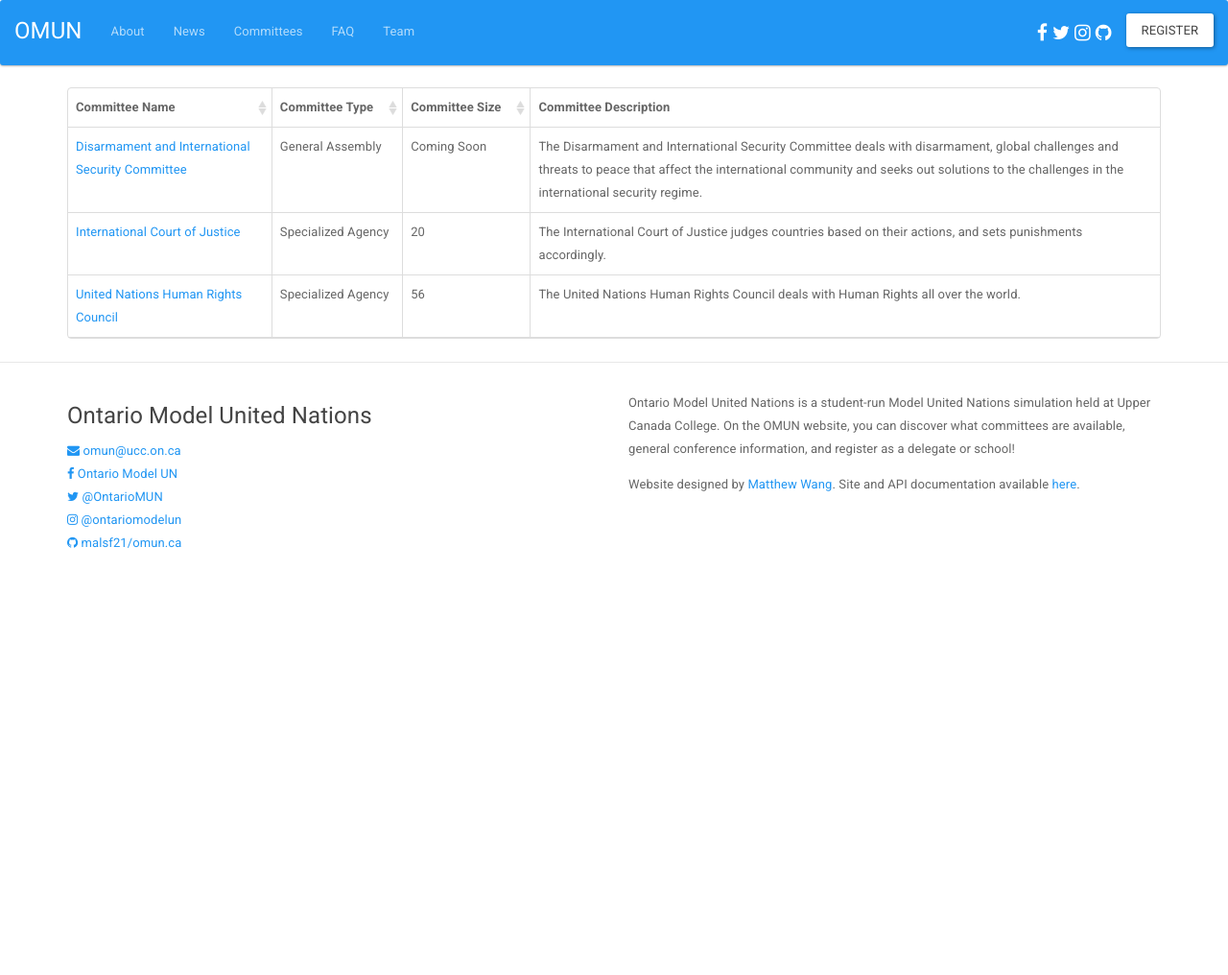
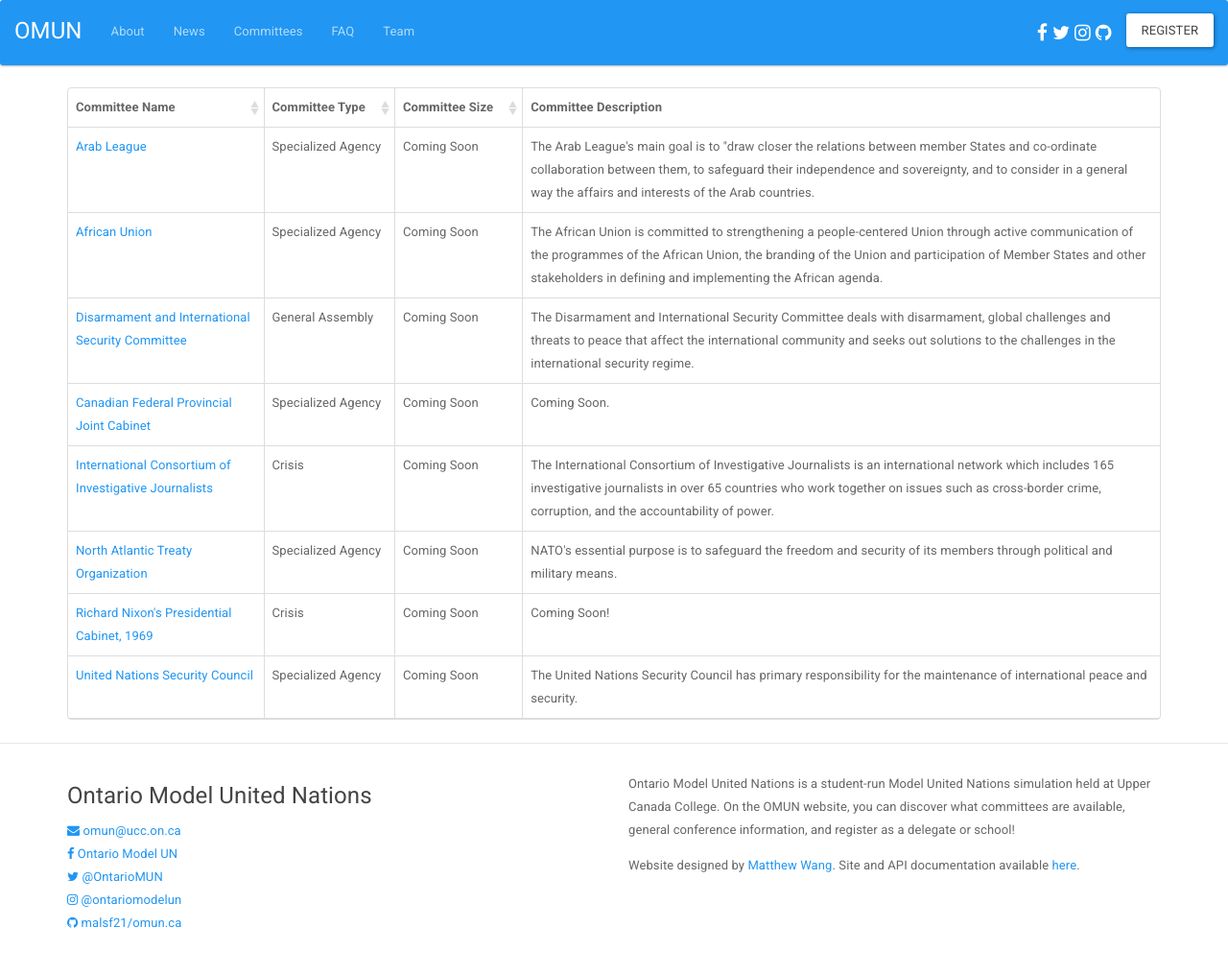
Before and after one commit to malsf21/omun.ca, a Jekyll site: the page built from _committees/index.html, in a window 1280 px wide. Shown: the whole page at 96% size. Built offline with Jekyll 4.4.1, drawn with Linux system fonts in a browser that asks for light colours; before the commit the page ends 900 px from its top, so only the background shows below that.

Commit message:
adds all confirmed committees

```diff
--- /dev/null
+++ b/_committees/arab.md
@@ -0,0 +1,13 @@
+---
+layout: committee
+title: Arab League
+short: AL
+pic: al.jpg
+type: Specialized Agency
+size: "Coming Soon"
+shortbio: The Arab League's main goal is to "draw closer the relations between member States and co-ordinate collaboration between them, to safeguard their independence and sovereignty, and to consider in a general way the affairs and interests of the Arab countries.
+---
+
+The Arab League's main goal is to "draw closer the relations between member States and co-ordinate collaboration between them, to safeguard their independence and sovereignty, and to consider in a general way the affairs and interests of the Arab countries.
+
+Information on position papers, topics, and committee sizes are coming soon!
--- /dev/null
+++ b/_committees/au.md
@@ -0,0 +1,13 @@
+---
+layout: committee
+title: African Union
+short: AU
+pic: au.png
+type: Specialized Agency
+size: "Coming Soon"
+shortbio: The African Union is committed to strengthening a people-centered Union through active communication of the programmes of the African Union, the branding of the Union and participation of Member States and other stakeholders in defining and implementing the African agenda.
+---
+
+The African Union is committed to strengthening a people-centered Union through active communication of the programmes of the African Union, the branding of the Union and participation of Member States and other stakeholders in defining and implementing the African agenda.
+
+Information on position papers, topics, and committee sizes are coming soon!
--- /dev/null
+++ b/_committees/fedprov.md
@@ -0,0 +1,11 @@
+---
+layout: committee
+title: Canadian Federal Provincial Joint Cabinet
+short: FedProv
+pic: fedprov.png
+type: Specialized Agency
+size: "Coming Soon"
+shortbio: Coming Soon.
+---
+
+Information on position papers, topics, and committee sizes are coming soon!
--- /dev/null
+++ b/_committees/icij.md
@@ -0,0 +1,13 @@
+---
+layout: committee
+title: International Consortium of Investigative Journalists
+short: ICIJ
+pic: icij.jpg
+type: Crisis
+size: "Coming Soon"
+shortbio: The International Consortium of Investigative Journalists is an international network which includes 165 investigative journalists in over 65 countries who work together on issues such as cross-border crime, corruption, and the accountability of power.
+---
+
+The International Consortium of Investigative Journalists is an international network which includes 165 investigative journalists in over 65 countries who work together on issues such as cross-border crime, corruption, and the accountability of power.
+
+A Committee Description, information on position papers, topics, and committee sizes are coming soon!
--- a/_committees/icj.md
+++ /dev/null
@@ -1,13 +0,0 @@
----
-layout: committee
-title: International Court of Justice
-short: ICJ
-pic: icj.png
-type: Specialized Agency
-size: "20"
-shortbio: The International Court of Justice judges countries based on their actions, and sets punishments accordingly.
----
-
-The International Court of Justice judges countries based on their actions, and sets punishments accordingly. Lorem ipsum dolor sit amet, consectetur adipiscing elit. Cras quis enim ut massa faucibus ultrices. Nulla faucibus dignissim leo sit amet placerat. Suspendisse in risus massa. In vitae felis vel risus porta sollicitudin. Nullam tincidunt eros pellentesque, auctor neque vel, iaculis dolor. Pellentesque non risus est. Donec nisl justo, sagittis ac efficitur at, dignissim sed quam. Nullam et velit erat. Aenean nunc massa, sagittis eu fringilla sed, rhoncus eu velit. Suspendisse iaculis faucibus magna vel efficitur. Nunc ac velit et neque consectetur malesuada. Praesent et sagittis metus. Vestibulum et arcu suscipit, pharetra lorem ut, tristique turpis. Suspendisse euismod, erat ut mollis tempus, velit nisi bibendum est, lacinia aliquam lorem erat nec tortor. Praesent tortor mauris, commodo nec placerat viverra, mollis ut turpis.
-
-Lorem ipsum dolor sit amet, consectetur adipiscing elit. Cras quis enim ut massa faucibus ultrices. Nulla faucibus dignissim leo sit amet placerat. Suspendisse in risus massa. In vitae felis vel risus porta sollicitudin. Nullam tincidunt eros pellentesque, auctor neque vel, iaculis dolor. Pellentesque non risus est. Donec nisl justo, sagittis ac efficitur at, dignissim sed quam. Nullam et velit erat. Aenean nunc massa, sagittis eu fringilla sed, rhoncus eu velit. Suspendisse iaculis faucibus magna vel efficitur. Nunc ac velit et neque consectetur malesuada. Praesent et sagittis metus. Vestibulum et arcu suscipit, pharetra lorem ut, tristique turpis. Suspendisse euismod, erat ut mollis tempus, velit nisi bibendum est, lacinia aliquam lorem erat nec tortor. Praesent tortor mauris, commodo nec placerat viverra, mollis ut turpis.
--- /dev/null
+++ b/_committees/nato.md
@@ -0,0 +1,13 @@
+---
+layout: committee
+title: North Atlantic Treaty Organization
+short: NATO
+pic: nato.png
+type: Specialized Agency
+size: "Coming Soon"
+shortbio: NATO's essential purpose is to safeguard the freedom and security of its members through political and military means.
+---
+
+NATO's essential purpose is to safeguard the freedom and security of its members through political and military means.
+
+Information on position papers, topics, and committee sizes are coming soon!
--- /dev/null
+++ b/_committees/nixon.md
@@ -0,0 +1,11 @@
+---
+layout: committee
+title: Richard Nixon's Presidential Cabinet, 1969
+short: Nixon
+pic: nixon.jpg
+type: Crisis
+size: "Coming Soon"
+shortbio: Coming Soon!
+---
+
+A Committee Description, information on position papers, topics, and committee sizes are coming soon!
--- a/_committees/unhrc.md
+++ /dev/null
@@ -1,14 +0,0 @@
----
-layout: committee
-title: United Nations Human Rights Council
-short: UNHRC
-pic: unhrc.png
-type: Specialized Agency
-size: "56"
-guide: DelegateGuide.pdf
-shortbio: The United Nations Human Rights Council deals with Human Rights all over the world.
----
-
-The United Nations Human Rights Council deals with Human Rights all over the world. Lorem ipsum dolor sit amet, consectetur adipiscing elit. Cras quis enim ut massa faucibus ultrices. Nulla faucibus dignissim leo sit amet placerat. Suspendisse in risus massa. In vitae felis vel risus porta sollicitudin. Nullam tincidunt eros pellentesque, auctor neque vel, iaculis dolor. Pellentesque non risus est. Donec nisl justo, sagittis ac efficitur at, dignissim sed quam. Nullam et velit erat. Aenean nunc massa, sagittis eu fringilla sed, rhoncus eu velit. Suspendisse iaculis faucibus magna vel efficitur. Nunc ac velit et neque consectetur malesuada. Praesent et sagittis metus. Vestibulum et arcu suscipit, pharetra lorem ut, tristique turpis. Suspendisse euismod, erat ut mollis tempus, velit nisi bibendum est, lacinia aliquam lorem erat nec tortor. Praesent tortor mauris, commodo nec placerat viverra, mollis ut turpis.
-
-Lorem ipsum dolor sit amet, consectetur adipiscing elit. Cras quis enim ut massa faucibus ultrices. Nulla faucibus dignissim leo sit amet placerat. Suspendisse in risus massa. In vitae felis vel risus porta sollicitudin. Nullam tincidunt eros pellentesque, auctor neque vel, iaculis dolor. Pellentesque non risus est. Donec nisl justo, sagittis ac efficitur at, dignissim sed quam. Nullam et velit erat. Aenean nunc massa, sagittis eu fringilla sed, rhoncus eu velit. Suspendisse iaculis faucibus magna vel efficitur. Nunc ac velit et neque consectetur malesuada. Praesent et sagittis metus. Vestibulum et arcu suscipit, pharetra lorem ut, tristique turpis. Suspendisse euismod, erat ut mollis tempus, velit nisi bibendum est, lacinia aliquam lorem erat nec tortor. Praesent tortor mauris, commodo nec placerat viverra, mollis ut turpis.
--- /dev/null
+++ b/_committees/unsc.md
@@ -0,0 +1,13 @@
+---
+layout: committee
+title: United Nations Security Council
+short: UNSC
+pic: unsc.jpg
+type: Specialized Agency
+size: "Coming Soon"
+shortbio: The United Nations Security Council has primary responsibility for the maintenance of international peace and security.
+---
+
+The United Nations Security Council has primary responsibility for the maintenance of international peace and security.
+
+Information on position papers, topics, and committee sizes are coming soon!
```
Also changed, not shown: _committees/disec.md (+1 -1 lines), img/committees/al.jpg (added), img/committees/au.png (added), img/committees/fedprov.png (added), img/committees/icij.jpg (added), img/committees/icj.png (deleted), img/committees/nato.png (added), img/committees/unhrc.png (deleted), img/committees/unsc.jpg (added), 1 other file.
